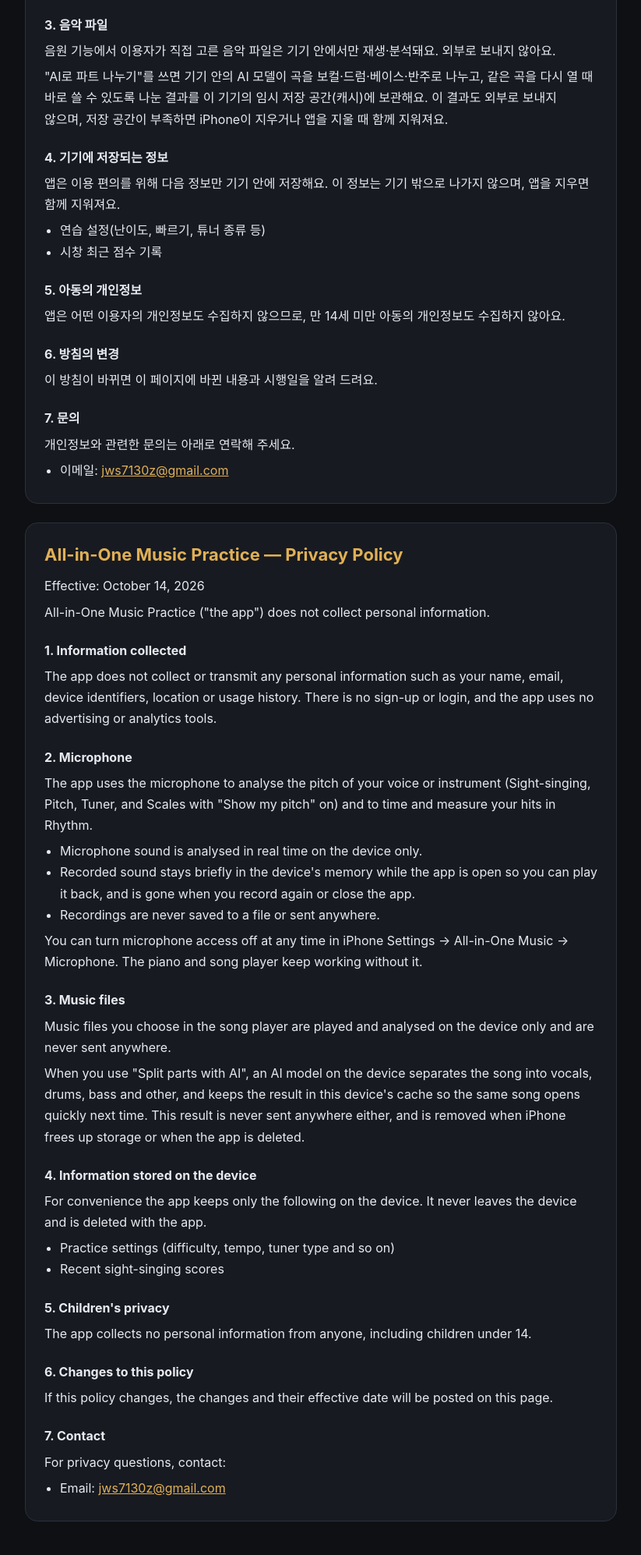
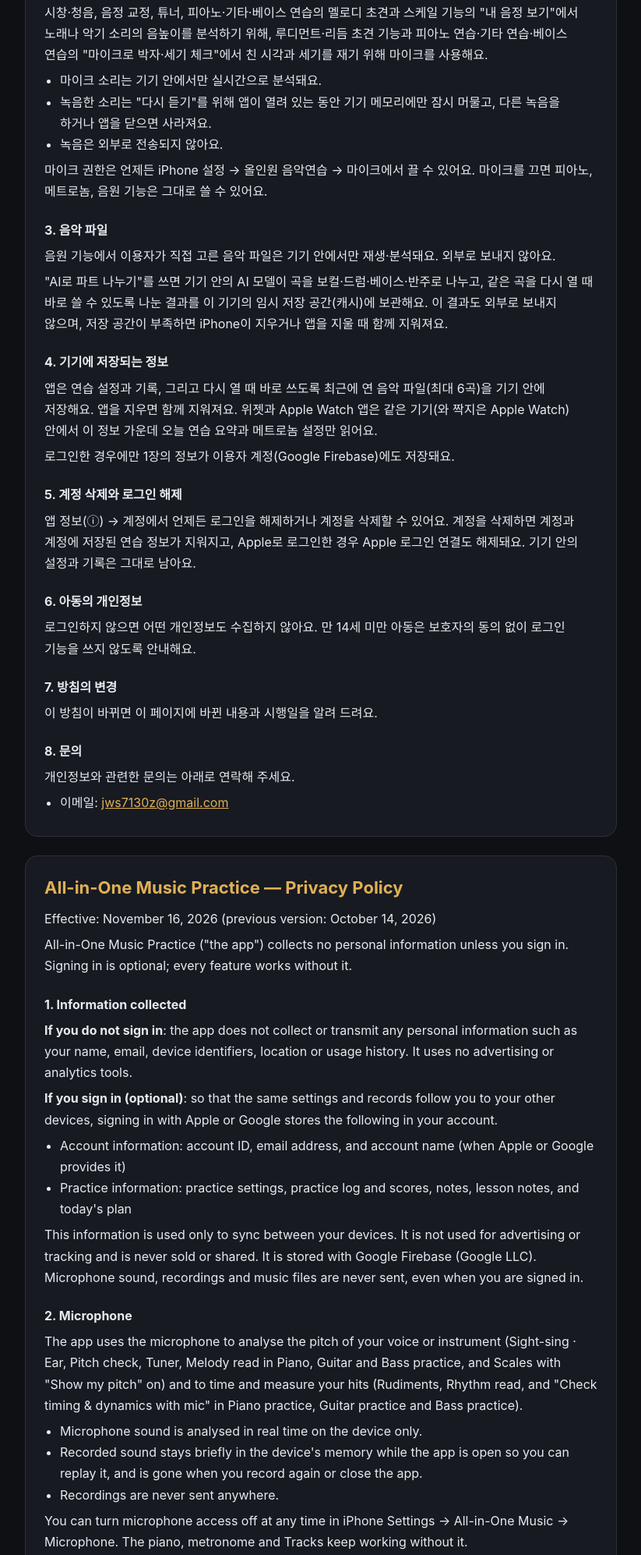
Before and after one commit to all-in-one-music-practice/all-in-one-music-practice.github.io, a plain HTML site: page privacy.html in a window 1280 px wide. Shown: the part 614-2608 px from the top of the page at 78% size, without its empty margins (228-1051 px from the left). Drawn offline with Linux system fonts and the light colour scheme.

Commit message:
Add files via upload

```diff
--- a/privacy.html
+++ b/privacy.html
@@ -22,32 +22,37 @@
   <nav><a href="./">← 올인원 음악연습</a><a href="#ko">한국어</a><a href="#en">English</a></nav>
   <article id="ko" lang="ko">
 <h1>올인원 음악연습 개인정보처리방침</h1>
-<p>시행일: 2026년 10월 14일</p>
-<p>올인원 음악연습(이하 "앱")은 이용자의 개인정보를 수집하지 않아요.</p>
+<p>시행일: 2026년 11월 16일 (이전 판: 2026년 10월 14일)</p>
+<p>올인원 음악연습(이하 "앱")은 로그인하지 않으면 이용자의 개인정보를 수집하지 않아요. 로그인은 선택이며, 로그인하지 않아도 모든 기능을 쓸 수 있어요.</p>
 <h2>1. 수집하는 정보</h2>
-<p>앱은 이름, 이메일, 기기 식별자, 위치, 사용 기록 등 어떤 개인정보도 수집하거나 외부로 전송하지 않아요. 회원가입과 로그인 기능이 없고, 광고와 분석(통계) 도구도 쓰지 않아요.</p>
+<p><strong>로그인하지 않은 경우</strong>: 이름, 이메일, 기기 식별자, 위치, 사용 기록 등 어떤 개인정보도 수집하거나 외부로 전송하지 않아요. 광고와 분석(통계) 도구도 쓰지 않아요.</p>
+<p><strong>로그인한 경우(선택)</strong>: 여러 기기에서 같은 설정과 기록을 쓰도록, 이용자가 Apple 또는 Google로 로그인하면 아래 정보를 이용자 계정에 저장해요.</p>
+<ul>
+<li>계정 정보: 계정 ID, 이메일 주소, 계정 이름(Apple·Google이 알려 주는 경우)</li>
+<li>연습 정보: 연습 설정, 연습 기록과 점수, 메모, 레슨 노트, 오늘 할 것</li>
+</ul>
+<p>이 정보는 기기 사이의 동기화에만 쓰고, 광고나 추적에 쓰지 않으며 다른 곳에 팔거나 넘기지 않아요. 저장에는 Google Firebase(Google LLC)를 써요. 마이크 소리, 녹음, 음악 파일은 로그인해도 보내지 않아요.</p>
 <h2>2. 마이크</h2>
-<p>시창, 음감, 튜너 기능과 스케일 기능의 "내 음정 보기"에서 노래나 악기 소리의 음높이를 분석하기 위해, 리듬 기능에서 드럼 패드를 친 시각과 세기를 재기 위해 마이크를 사용해요.</p>
+<p>시창·청음, 음정 교정, 튜너, 피아노·기타·베이스 연습의 멜로디 초견과 스케일 기능의 "내 음정 보기"에서 노래나 악기 소리의 음높이를 분석하기 위해, 루디먼트·리듬 초견 기능과 피아노 연습·기타 연습·베이스 연습의 "마이크로 박자·세기 체크"에서 친 시각과 세기를 재기 위해 마이크를 사용해요.</p>
 <ul>
 <li>마이크 소리는 기기 안에서만 실시간으로 분석돼요.</li>
 <li>녹음한 소리는 "다시 듣기"를 위해 앱이 열려 있는 동안 기기 메모리에만 잠시 머물고, 다른 녹음을 하거나 앱을 닫으면 사라져요.</li>
-<li>녹음은 파일로 저장되거나 외부로 전송되지 않아요.</li>
+<li>녹음은 외부로 전송되지 않아요.</li>
 </ul>
-<p>마이크 권한은 언제든 iPhone 설정 → 올인원 음악연습 → 마이크에서 끌 수 있어요. 마이크를 끄면 피아노와 음원 기능은 그대로 쓸 수 있어요.</p>
+<p>마이크 권한은 언제든 iPhone 설정 → 올인원 음악연습 → 마이크에서 끌 수 있어요. 마이크를 끄면 피아노, 메트로놈, 음원 기능은 그대로 쓸 수 있어요.</p>
 <h2>3. 음악 파일</h2>
 <p>음원 기능에서 이용자가 직접 고른 음악 파일은 기기 안에서만 재생·분석돼요. 외부로 보내지 않아요.</p>
 <p>"AI로 파트 나누기"를 쓰면 기기 안의 AI 모델이 곡을 보컬·드럼·베이스·반주로 나누고, 같은 곡을 다시 열 때 바로 쓸 수 있도록 나눈 결과를 이 기기의 임시 저장 공간(캐시)에 보관해요. 이 결과도 외부로 보내지 않으며, 저장 공간이 부족하면 iPhone이 지우거나 앱을 지울 때 함께 지워져요.</p>
 <h2>4. 기기에 저장되는 정보</h2>
-<p>앱은 이용 편의를 위해 다음 정보만 기기 안에 저장해요. 이 정보는 기기 밖으로 나가지 않으며, 앱을 지우면 함께 지워져요.</p>
-<ul>
-<li>연습 설정(난이도, 빠르기, 튜너 종류 등)</li>
-<li>시창 최근 점수 기록</li>
-</ul>
-<h2>5. 아동의 개인정보</h2>
-<p>앱은 어떤 이용자의 개인정보도 수집하지 않으므로, 만 14세 미만 아동의 개인정보도 수집하지 않아요.</p>
-<h2>6. 방침의 변경</h2>
+<p>앱은 연습 설정과 기록, 그리고 다시 열 때 바로 쓰도록 최근에 연 음악 파일(최대 6곡)을 기기 안에 저장해요. 앱을 지우면 함께 지워져요. 위젯과 Apple Watch 앱은 같은 기기(와 짝지은 Apple Watch) 안에서 이 정보 가운데 오늘 연습 요약과 메트로놈 설정만 읽어요.</p>
+<p>로그인한 경우에만 1장의 정보가 이용자 계정(Google Firebase)에도 저장돼요.</p>
+<h2>5. 계정 삭제와 로그인 해제</h2>
+<p>앱 정보(ⓘ) → 계정에서 언제든 로그인을 해제하거나 계정을 삭제할 수 있어요. 계정을 삭제하면 계정과 계정에 저장된 연습 정보가 지워지고, Apple로 로그인한 경우 Apple 로그인 연결도 해제돼요. 기기 안의 설정과 기록은 그대로 남아요.</p>
+<h2>6. 아동의 개인정보</h2>
+<p>로그인하지 않으면 어떤 개인정보도 수집하지 않아요. 만 14세 미만 아동은 보호자의 동의 없이 로그인 기능을 쓰지 않도록 안내해요.</p>
+<h2>7. 방침의 변경</h2>
 <p>이 방침이 바뀌면 이 페이지에 바뀐 내용과 시행일을 알려 드려요.</p>
-<h2>7. 문의</h2>
+<h2>8. 문의</h2>
 <p>개인정보와 관련한 문의는 아래로 연락해 주세요.</p>
 <ul>
 <li>이메일: <a href="mailto:jws7130z@gmail.com">jws7130z@gmail.com</a></li>
@@ -55,32 +60,37 @@
   </article>
   <article id="en" lang="en">
 <h1>All-in-One Music Practice — Privacy Policy</h1>
-<p>Effective: October 14, 2026</p>
-<p>All-in-One Music Practice ("the app") does not collect personal information.</p>
+<p>Effective: November 16, 2026 (previous version: October 14, 2026)</p>
+<p>All-in-One Music Practice ("the app") collects no personal information unless you sign in. Signing in is optional; every feature works without it.</p>
 <h2>1. Information collected</h2>
-<p>The app does not collect or transmit any personal information such as your name, email, device identifiers, location or usage history. There is no sign-up or login, and the app uses no advertising or analytics tools.</p>
+<p><strong>If you do not sign in</strong>: the app does not collect or transmit any personal information such as your name, email, device identifiers, location or usage history. It uses no advertising or analytics tools.</p>
+<p><strong>If you sign in (optional)</strong>: so that the same settings and records follow you to your other devices, signing in with Apple or Google stores the following in your account.</p>
+<ul>
+<li>Account information: account ID, email address, and account name (when Apple or Google provides it)</li>
+<li>Practice information: practice settings, practice log and scores, notes, lesson notes, and today's plan</li>
+</ul>
+<p>This information is used only to sync between your devices. It is not used for advertising or tracking and is never sold or shared. It is stored with Google Firebase (Google LLC). Microphone sound, recordings and music files are never sent, even when you are signed in.</p>
 <h2>2. Microphone</h2>
-<p>The app uses the microphone to analyse the pitch of your voice or instrument (Sight-singing, Pitch, Tuner, and Scales with "Show my pitch" on) and to time and measure your hits in Rhythm.</p>
+<p>The app uses the microphone to analyse the pitch of your voice or instrument (Sight-sing · Ear, Pitch check, Tuner, Melody read in Piano, Guitar and Bass practice, and Scales with "Show my pitch" on) and to time and measure your hits (Rudiments, Rhythm read, and "Check timing &amp; dynamics with mic" in Piano practice, Guitar practice and Bass practice).</p>
 <ul>
 <li>Microphone sound is analysed in real time on the device only.</li>
-<li>Recorded sound stays briefly in the device's memory while the app is open so you can play it back, and is gone when you record again or close the app.</li>
-<li>Recordings are never saved to a file or sent anywhere.</li>
+<li>Recorded sound stays briefly in the device's memory while the app is open so you can replay it, and is gone when you record again or close the app.</li>
+<li>Recordings are never sent anywhere.</li>
 </ul>
-<p>You can turn microphone access off at any time in iPhone Settings → All-in-One Music → Microphone. The piano and song player keep working without it.</p>
+<p>You can turn microphone access off at any time in iPhone Settings → All-in-One Music → Microphone. The piano, metronome and Tracks keep working without it.</p>
 <h2>3. Music files</h2>
-<p>Music files you choose in the song player are played and analysed on the device only and are never sent anywhere.</p>
+<p>Music files you choose in Tracks are played and analysed on the device only and are never sent anywhere.</p>
 <p>When you use "Split parts with AI", an AI model on the device separates the song into vocals, drums, bass and other, and keeps the result in this device's cache so the same song opens quickly next time. This result is never sent anywhere either, and is removed when iPhone frees up storage or when the app is deleted.</p>
 <h2>4. Information stored on the device</h2>
-<p>For convenience the app keeps only the following on the device. It never leaves the device and is deleted with the app.</p>
-<ul>
-<li>Practice settings (difficulty, tempo, tuner type and so on)</li>
-<li>Recent sight-singing scores</li>
-</ul>
-<h2>5. Children's privacy</h2>
-<p>The app collects no personal information from anyone, including children under 14.</p>
-<h2>6. Changes to this policy</h2>
+<p>The app keeps your practice settings and records, and the music files you opened most recently (up to 6, so they reopen quickly), on the device; they are deleted with the app. The widgets and the Apple Watch app read only today's practice summary and the metronome settings from them, on the same device (and its paired Apple Watch).</p>
+<p>Only if you sign in is the information in section 1 also stored in your account (Google Firebase).</p>
+<h2>5. Signing out and deleting your account</h2>
+<p>You can sign out or delete your account at any time in About (ⓘ) → Account. Deleting your account removes the account and the practice information stored in it; if you signed in with Apple, the Sign in with Apple link is revoked as well. The settings and records on the device stay.</p>
+<h2>6. Children's privacy</h2>
+<p>Without signing in, the app collects no personal information from anyone. Children under 14 are asked not to use sign-in without a parent's consent.</p>
+<h2>7. Changes to this policy</h2>
 <p>If this policy changes, the changes and their effective date will be posted on this page.</p>
-<h2>7. Contact</h2>
+<h2>8. Contact</h2>
 <p>For privacy questions, contact:</p>
 <ul>
 <li>Email: <a href="mailto:jws7130z@gmail.com">jws7130z@gmail.com</a></li>
```
Also changed, not shown: index.html (+6 -4 lines).
